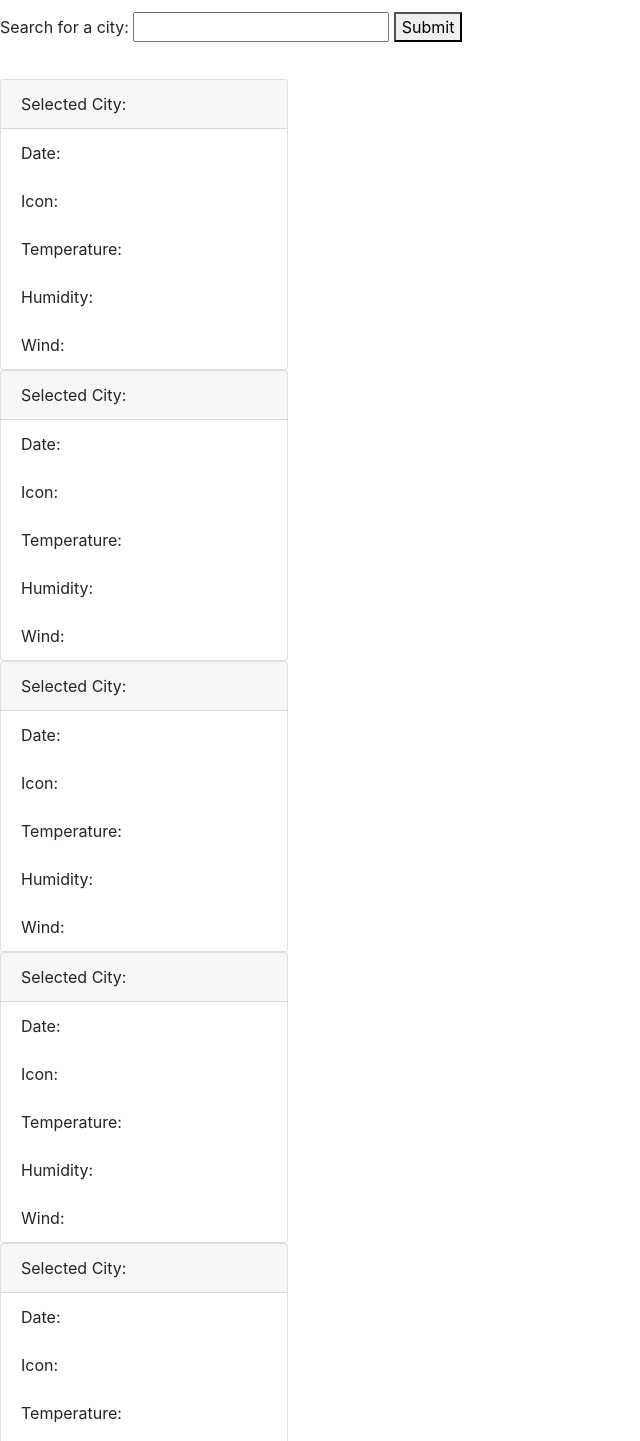
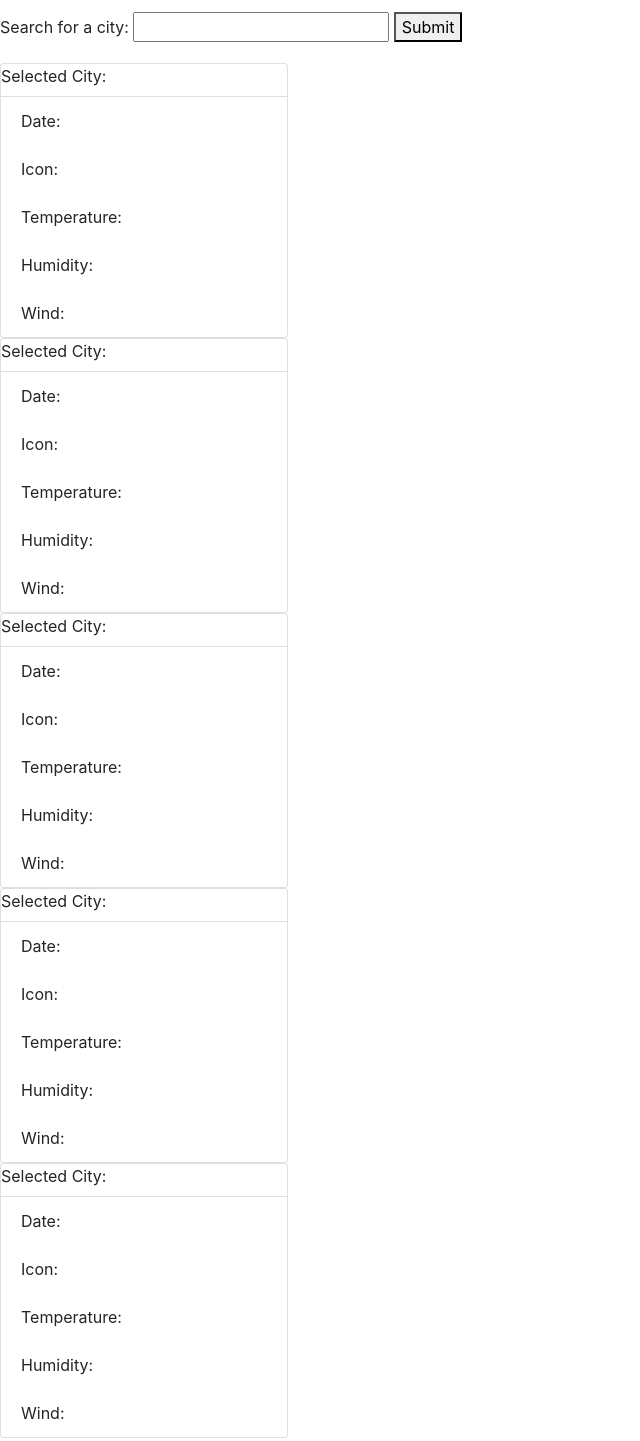
Before and after one commit to thebeccycode/world-wide-weather-API-ch8, a plain HTML site: page index.html in a window 1280 px wide. Shown: the part 140-1581 px from the top of the page, without its empty margins (0-640 px from the left). Drawn offline with nearby package versions, Linux system fonts and the light colour scheme.

Commit message:
card changes

```diff
--- a/index.html
+++ b/index.html
@@ -5,7 +5,7 @@
   <meta charset="UTF-8" />
   <meta name="viewport" content="width=device-width, initial-scale=1.0" />
   <meta http-equiv="X-UA-Compatible" content="ie=edge" />
-  <link rel="stylesheet" href="./style.css">
+  <link rel="stylesheet" href="./css/style.css">
   <link rel="stylesheet" href="https://cdn.jsdelivr.net/npm/bootstrap@4.6.2/dist/css/bootstrap.min.css" integrity="sha384-xOolHFLEh07PJGoPkLv1IbcEPTNtaed2xpHsD9ESMhqIYd0nLMwNLD69Npy4HI+N" crossorigin="anonymous">
   <link rel="stylesheet" href="https://stackpath.bootstrapcdn.com/bootstrap/4.3.1/css/bootstrap.min.css" />
   <link rel="stylesheet" href="https://stackpath.bootstrapcdn.com/font-awesome/4.7.0/css/font-awesome.min.css" />
@@ -27,18 +27,9 @@
     </div>
   </form>
 
-      <div class="col-lg-9 pb-3">
-        <section id="today" class="mt-3" role="region" aria-live="polite"></section>
-        <section id="forecast" class="row mt-3" role="region" aria-live="polite"></section>
-      </div>
-    </div>
-  </div>
-
-<div class="five-day-forecast-container">
-  <div class="card" style="width: 18rem;">
-    <div class="card-header">
-      Selected City:
-    </div>
+  <main id="card-container">
+    <div class="card-one card" style="width: 18rem;">
+      <label>Selected City:</label>
       <ul class="list-group list-group-flush">
         <li class="list-group-item">Date: </li>
         <li class="list-group-item">Icon:</li>
@@ -47,10 +38,8 @@
         <li class="list-group-item">Wind: </li>
       </ul>
     </div>
-  <div class="card" style="width: 18rem;">
-    <div class="card-header">
-      Selected City:
-    </div>
+    <div class="card-two card" style="width: 18rem;">
+      <label>Selected City:</label>
       <ul class="list-group list-group-flush">
         <li class="list-group-item">Date: </li>
         <li class="list-group-item">Icon:</li>
@@ -59,10 +48,9 @@
         <li class="list-group-item">Wind: </li>
       </ul>
     </div>
-  <div class="card" style="width: 18rem;">
-    <div class="card-header">
-      Selected City:
-    </div>
+
+    <div class="card-three card" style="width: 18rem;">
+      <label>Selected City:</label>
       <ul class="list-group list-group-flush">
         <li class="list-group-item">Date: </li>
         <li class="list-group-item">Icon:</li>
@@ -71,10 +59,9 @@
         <li class="list-group-item">Wind: </li>
       </ul>
     </div>
-  <div class="card" style="width: 18rem;">
-    <div class="card-header">
-      Selected City:
-    </div>
+
+    <div class="card-four card" style="width: 18rem;">
+      <label>Selected City:</label>
       <ul class="list-group list-group-flush">
         <li class="list-group-item">Date: </li>
         <li class="list-group-item">Icon:</li>
@@ -83,10 +70,9 @@
         <li class="list-group-item">Wind: </li>
       </ul>
     </div>
-  <div class="card" style="width: 18rem;">
-    <div class="card-header">
-      Selected City:
-    </div>
+
+    <div class="card-five card" style="width: 18rem;">
+      <label>Selected City:</label>
       <ul class="list-group list-group-flush">
         <li class="list-group-item">Date: </li>
         <li class="list-group-item">Icon:</li>
@@ -95,19 +81,12 @@
         <li class="list-group-item">Wind: </li>
       </ul>
     </div>
-  <div class="card" style="width: 18rem;">
-    <div class="card-header">
-      Selected City:
-    </div>
-    <ul class="list-group list-group-flush">
-      <li class="list-group-item">Date: </li>
-      <li class="list-group-item">Icon:</li>
-      <li class="list-group-item">Temperature:</li>
-      <li class="list-group-item">Humidity: </li>
-      <li class="list-group-item">Wind: </li>
-    </ul>
-  </div>
-</div>
+  </main>
+
+
+
+
+
 
   <!-- Moment.js -->
   <script src="https://cdnjs.cloudflare.com/ajax/libs/moment.js/2.29.4/moment.min.js"></script>
```
Also changed, not shown: css/style.css (line endings or trailing spaces), 2 other files. Lines whose indentation alone changed are shown as unchanged.
